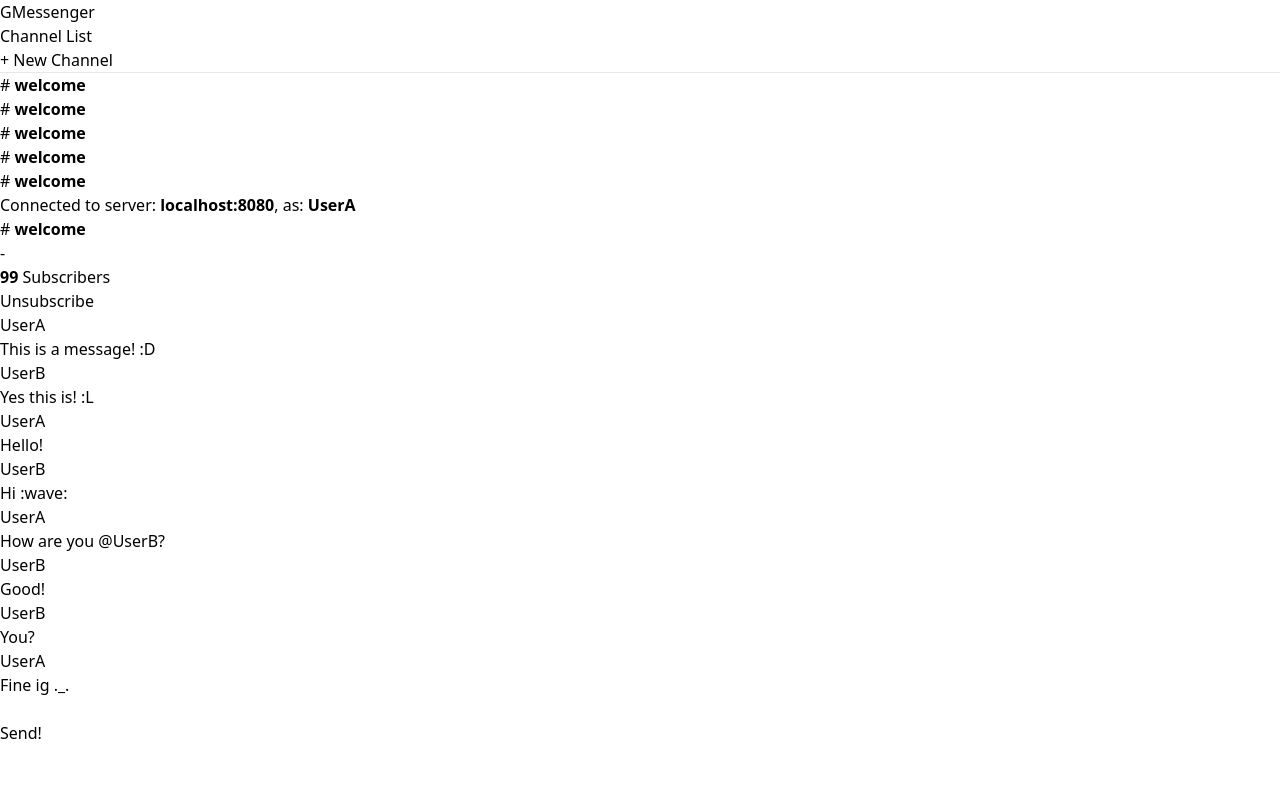
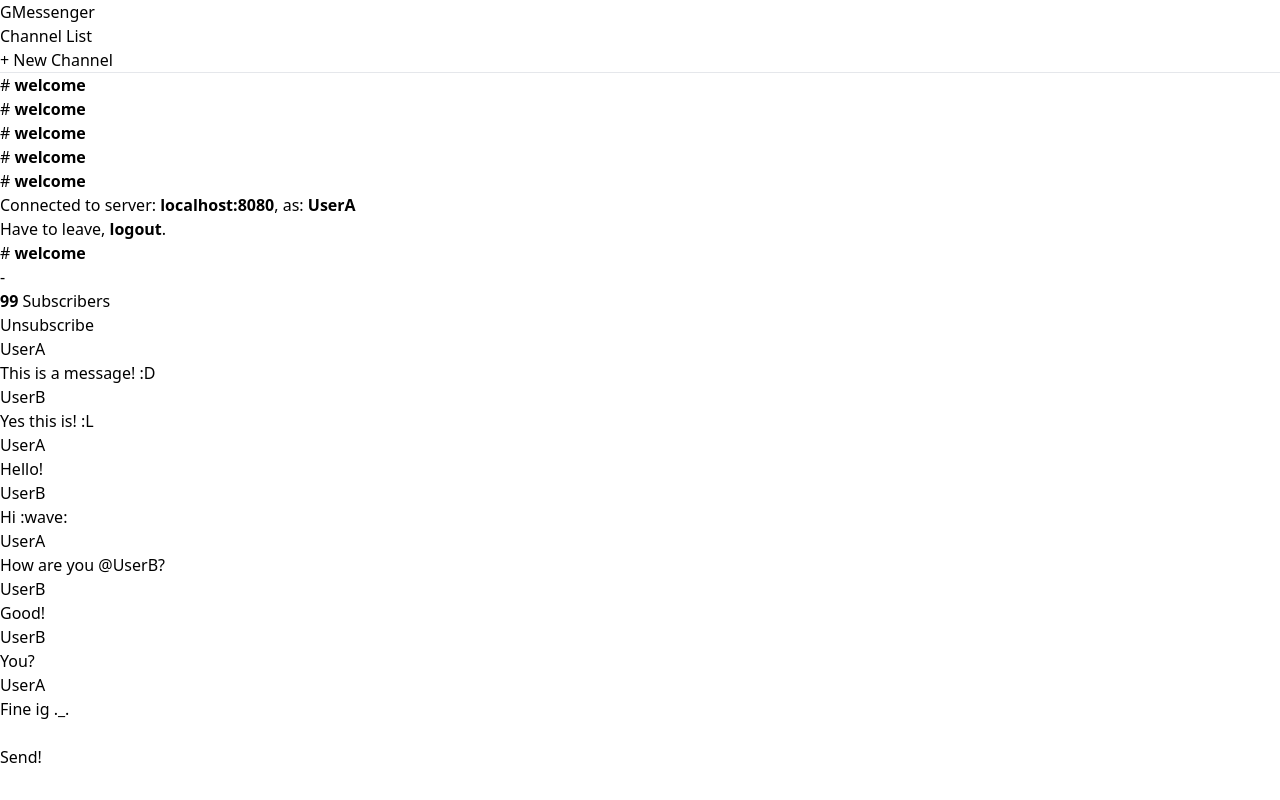
Before and after one commit to GalaxyGamingBoy/gmessenger, a SvelteKit app: page /home in a window 1280 px wide. Built offline with nearby package versions, Linux system fonts and the light colour scheme.

Commit message:
feat: Add logout element

```diff
--- a/src/routes/home/+page.svelte
+++ b/src/routes/home/+page.svelte
@@ -39,6 +39,7 @@
 		<div class="flex items-end h-[43.5vh] mx-1">
 			<div>
 				<p>Connected to server: <strong>localhost:8080</strong>, as: <strong>UserA</strong></p>
+				<a href="/accounts/logout">Have to leave, <strong class="underline">logout</strong>.</a>
 			</div>
 		</div>
 	</div>
@@ -100,7 +101,7 @@
 				<!-- BOTTOM BAR -->
 				<form>
 					<div class="text-gray-800 inline">
-						<input type="text" class="rounded bg-gray-400 w-10/12" required bind:value={msg} />
+						<input type="text" class="rounded bg-gray-400 w-10/12" bind:value={msg} />
 					</div>
 					<button
 						class="inline rounded bg-blue-700 hover:bg-blue-900 py-2 px-4 mx-2.5 font-semibold text-base"
```
